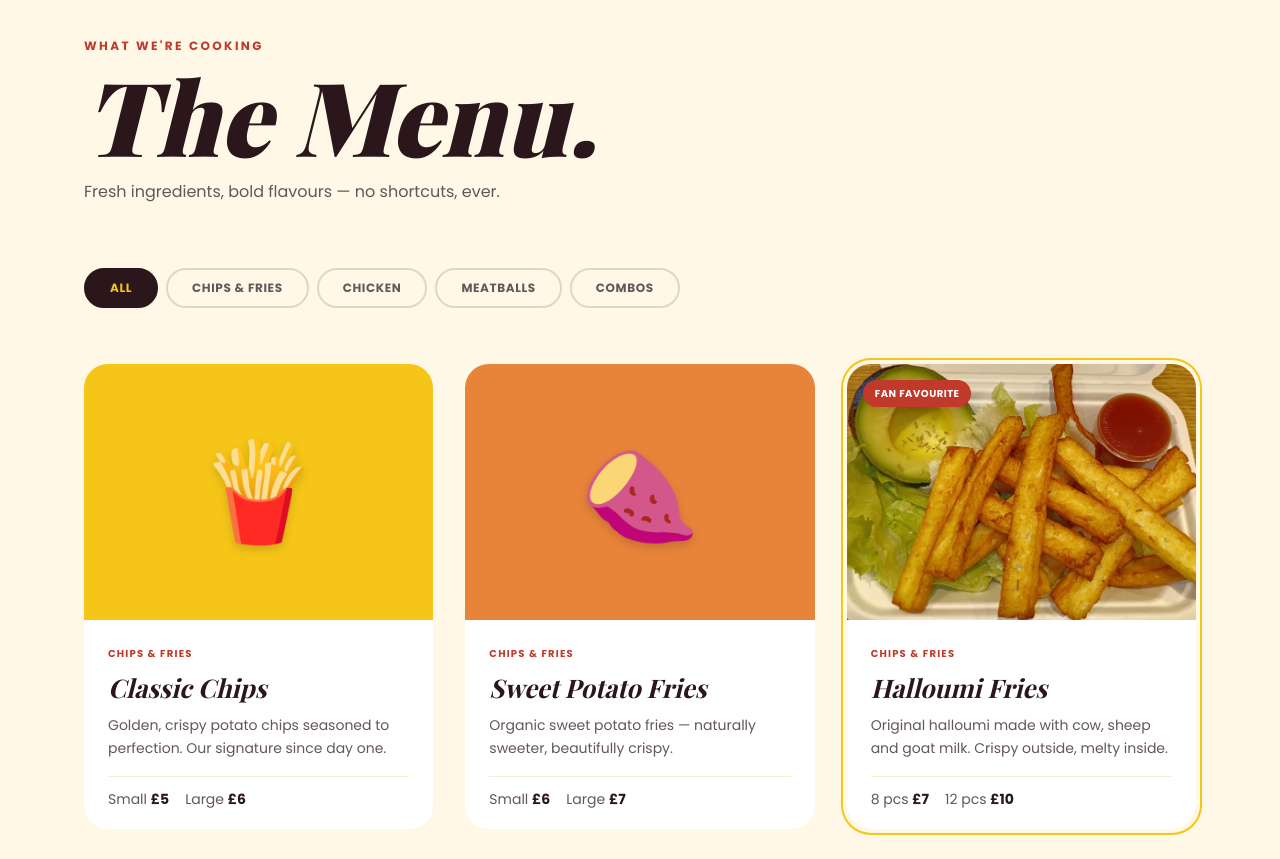
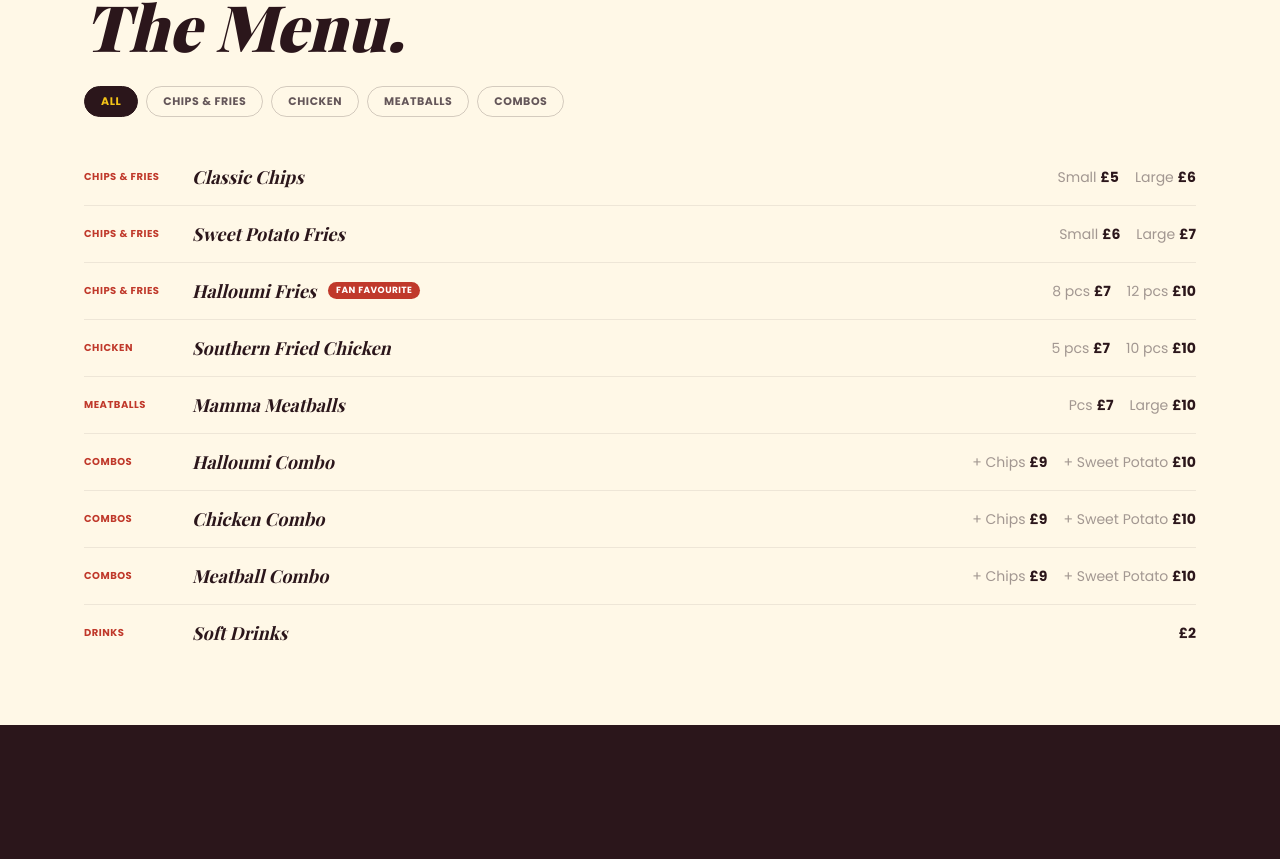
Before and after one commit to aidanwightman/mr-chips-nextjs, a Next.js app: page / in a window 1280 px wide. Shown: the part 1879-2738 px from the top of the page. Built offline with nearby package versions, Linux system fonts and the light colour scheme; grey boxes are pictures that could not be loaded.

Commit message:
Menu: compact list layout to reduce section height

```diff
--- a/src/components/Menu.tsx
+++ b/src/components/Menu.tsx
@@ -1,7 +1,6 @@
 'use client';
 
 import { useState } from 'react';
-import Image from 'next/image';
 import FadeIn from './FadeIn';
 
 const menuItems = [
@@ -9,72 +8,56 @@ const menuItems = [
     name: 'Classic Chips',
     tag: 'Chips & Fries',
     category: 'chips',
-    desc: 'Golden, crispy potato chips seasoned to perfection. Our signature since day one.',
     prices: [{ label: 'Small', price: '£5' }, { label: 'Large', price: '£6' }],
-    emoji: '🍟',
-    bg: 'bg-[#F5C518]',
   },
   {
     name: 'Sweet Potato Fries',
     tag: 'Chips & Fries',
     category: 'chips',
-    desc: 'Organic sweet potato fries — naturally sweeter, beautifully crispy.',
     prices: [{ label: 'Small', price: '£6' }, { label: 'Large', price: '£7' }],
-    emoji: '🍠',
-    bg: 'bg-[#E8833A]',
   },
   {
     name: 'Halloumi Fries',
     tag: 'Chips & Fries',
     category: 'chips',
-    desc: 'Original halloumi made with cow, sheep and goat milk. Crispy outside, melty inside.',
+    badge: 'Fan Favourite',
     prices: [{ label: '8 pcs', price: '£7' }, { label: '12 pcs', price: '£10' }],
-    img: '/halloumi-fries.jpg',
-    badge: 'Fan Favourite',
-    featured: true,
   },
   {
     name: 'Southern Fried Chicken',
     tag: 'Chicken',
     category: 'chicken',
-    desc: 'Tender, juicy fillet coated in our secret spiced crumb. Properly addictive.',
     prices: [{ label: '5 pcs', price: '£7' }, { label: '10 pcs', price: '£10' }],
-    emoji: '🍗',
-    bg: 'bg-[#2B161B]',
   },
   {
     name: 'Mamma Meatballs',
     tag: 'Meatballs',
     category: 'meatballs',
-    desc: "Fresh Italian handmade polpette following Danilo's mum's recipe. A taste of home.",
     prices: [{ label: 'Pcs', price: '£7' }, { label: 'Large', price: '£10' }],
-    emoji: '🍝',
-    bg: 'bg-[#C0392B]',
   },
   {
     name: 'Halloumi Combo',
     tag: 'Combos',
     category: 'combos',
-    desc: 'Halloumi fries with your choice of classic chips or sweet potato. The full experience.',
     prices: [{ label: '+ Chips', price: '£9' }, { label: '+ Sweet Potato', price: '£10' }],
-    img: '/loaded-fries.jpg',
   },
   {
     name: 'Chicken Combo',
     tag: 'Combos',
     category: 'combos',
-    desc: 'Southern fried chicken with classic chips or sweet potato fries. A proper meal.',
     prices: [{ label: '+ Chips', price: '£9' }, { label: '+ Sweet Potato', price: '£10' }],
-    img: '/burger.webp',
   },
   {
     name: 'Meatball Combo',
     tag: 'Combos',
     category: 'combos',
-    desc: "Mamma's meatballs with classic chips or sweet potato fries. Italian street food done right.",
     prices: [{ label: '+ Chips', price: '£9' }, { label: '+ Sweet Potato', price: '£10' }],
-    emoji: '🍝',
-    bg: 'bg-[#C0392B]',
+  },
+  {
+    name: 'Soft Drinks',
+    tag: 'Drinks',
+    category: 'drinks',
+    prices: [{ label: '', price: '£2' }],
   },
 ];
 
@@ -91,33 +74,29 @@ export default function Menu() {
   const visible = menuItems.filter(item => active === 'all' || item.category === active);
 
   return (
-    <section id="menu" className="py-32 bg-[#FFF8E7]">
+    <section id="menu" className="py-16 bg-[#FFF8E7]">
       <div className="max-w-[1240px] mx-auto px-8 md:px-16">
 
-        <FadeIn className="mb-16">
-          <p className="text-xs font-bold tracking-[0.2em] uppercase text-[#C0392B] mb-4">
+        <FadeIn className="mb-8">
+          <p className="text-xs font-bold tracking-[0.2em] uppercase text-[#C0392B] mb-2">
             What We&apos;re Cooking
           </p>
-          {/* Poptata: massive italic serif title */}
-          <h2 className="font-[family-name:var(--font-playfair)] italic font-black text-[#2B161B] leading-[0.88] mb-5"
-            style={{ fontSize: 'clamp(3.5rem, 8vw, 7rem)' }}>
+          <h2 className="font-[family-name:var(--font-playfair)] italic font-black text-[#2B161B] leading-[0.88]"
+            style={{ fontSize: 'clamp(2.5rem, 5vw, 4.5rem)' }}>
             The Menu.
           </h2>
-          <p className="text-[#645659] max-w-md text-base">
-            Fresh ingredients, bold flavours — no shortcuts, ever.
-          </p>
         </FadeIn>
 
         {/* Tabs */}
-        <FadeIn className="flex gap-2 flex-wrap mb-14">
+        <FadeIn className="flex gap-2 flex-wrap mb-8">
           {tabs.map(t => (
             <button
               key={t.filter}
               onClick={() => setActive(t.filter)}
-              className={`px-6 py-2.5 rounded-full border-2 text-xs font-bold uppercase tracking-wider transition-all duration-200 ${
+              className={`px-4 py-1.5 rounded-full border text-[11px] font-bold uppercase tracking-wider transition-all duration-200 ${
                 active === t.filter
                   ? 'bg-[#2B161B] border-[#2B161B] text-[#F5C518]'
-                  : 'border-[#2B161B]/15 text-[#645659] hover:border-[#2B161B] hover:text-[#2B161B]'
+                  : 'border-[#2B161B]/20 text-[#645659] hover:border-[#2B161B] hover:text-[#2B161B]'
               }`}
             >
               {t.label}
@@ -125,57 +104,36 @@ export default function Menu() {
           ))}
         </FadeIn>
 
-        {/* Menu grid — Poptata image-first rounded cards */}
-        <div className="grid grid-cols-1 sm:grid-cols-2 lg:grid-cols-3 gap-8">
-          {visible.map((item, i) => (
-            <FadeIn key={item.name} delay={i * 80}>
-              <article className={`group rounded-3xl overflow-hidden transition-all duration-300 hover:-translate-y-2 hover:shadow-2xl ${
-                item.featured ? 'ring-2 ring-[#F5C518] ring-offset-4 ring-offset-[#FFF8E7]' : ''
-              }`}>
-
-                {/* Image — tall and dominant, Poptata style */}
-                <div className="relative h-64 overflow-hidden">
-                  {item.img ? (
-                    <>
-                      <Image src={item.img} alt={item.name} fill
-                        className="object-cover transition-transform duration-600 group-hover:scale-105"
-                        sizes="(max-width: 640px) 100vw, (max-width: 1024px) 50vw, 33vw" />
+        {/* Compact list */}
+        <FadeIn>
+          <div className="divide-y divide-[#2B161B]/8">
+            {visible.map((item) => (
+              <div key={item.name} className="flex items-center justify-between py-3.5 group">
+                <div className="flex items-center gap-3">
+                  <span className="text-[10px] font-bold uppercase tracking-wider text-[#C0392B] w-24 shrink-0 hidden sm:block">
+                    {item.tag}
+                  </span>
+                  <span className="font-[family-name:var(--font-playfair)] italic font-bold text-[#2B161B] text-lg">
+                    {item.name}
+                  </span>
                   {item.badge && (
-                        <span className="absolute top-4 left-4 bg-[#C0392B] text-white text-[10px] font-bold uppercase tracking-wider px-3 py-1.5 rounded-full shadow-lg">
+                    <span className="bg-[#C0392B] text-white text-[9px] font-bold uppercase tracking-wider px-2 py-0.5 rounded-full">
                       {item.badge}
                     </span>
                   )}
-                    </>
-                  ) : (
-                    <div className={`w-full h-full ${item.bg} flex items-center justify-center`}>
-                      <span className="text-8xl drop-shadow-lg">{item.emoji}</span>
                 </div>
-                  )}
-                </div>
-
-                {/* Body — clean and minimal like Poptata */}
-                <div className="bg-white px-6 py-5">
-                  <span className="text-[10px] font-bold uppercase tracking-[0.12em] text-[#C0392B]">
-                    {item.tag}
-                  </span>
-                  <h3 className="font-[family-name:var(--font-playfair)] italic font-bold text-[#2B161B] mt-1 mb-2"
-                    style={{ fontSize: 'clamp(1.4rem, 2vw, 1.8rem)' }}>
-                    {item.name}
-                  </h3>
-                  <p className="text-sm text-[#645659] mb-4 leading-relaxed">{item.desc}</p>
-                  <div className="flex gap-4 text-sm text-[#645659] border-t border-[#F5EDD0] pt-3">
+                <div className="flex gap-4 text-sm text-[#645659] shrink-0 ml-4">
                   {item.prices.map(p => (
-                      <span key={p.label}>
-                        {p.label} <strong className="text-[#2B161B] font-bold">{p.price}</strong>
+                    <span key={p.label} className="flex items-center gap-1">
+                      {p.label && <span className="text-[#645659]/60">{p.label}</span>}
+                      <strong className="text-[#2B161B] font-bold">{p.price}</strong>
                     </span>
                   ))}
                 </div>
               </div>
-
-              </article>
-            </FadeIn>
             ))}
           </div>
+        </FadeIn>
 
       </div>
     </section>
```
Lines whose indentation alone changed are shown as unchanged.
